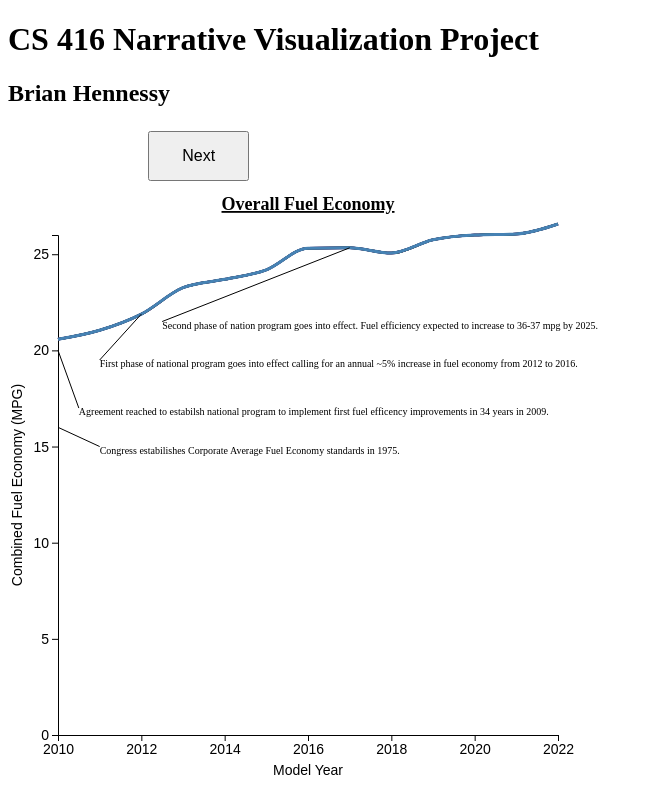
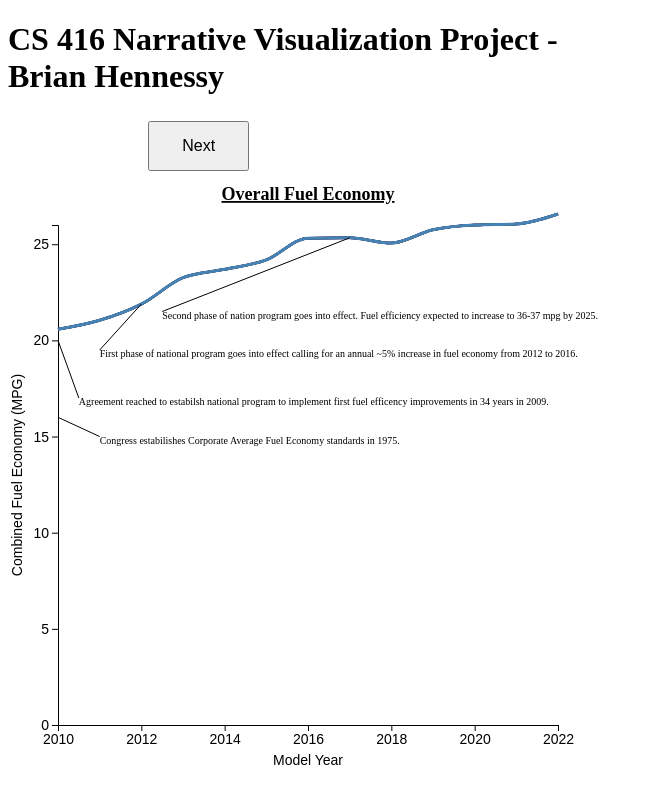
Before and after one commit to bphennessy/CS416NarrativeVisualization, a plain HTML site: page index.html in a window 1280 px wide. Shown: the top 796 px of the page, without its empty margins (0-653 px from the left). Drawn offline with nearby package versions, Linux system fonts and the light colour scheme.

Commit message:
Update index.html

```diff
--- a/index.html
+++ b/index.html
@@ -7,8 +7,7 @@
   </head>
 
   <body style="width:600px" onload='init()'>
-    <h1>CS 416 Narrative Visualization Project</h1>
-    <h2>Brian Hennessy</h2>
+    <h1>CS 416 Narrative Visualization Project - Brian Hennessy</h1>
     <nav id='navBar'>
       <button class="button" id="previousButton" style="visibility:hidden" onclick="previous()">Previous</button>
       <button class="button" id="nextButton" onclick="next()">Next</button>
```
